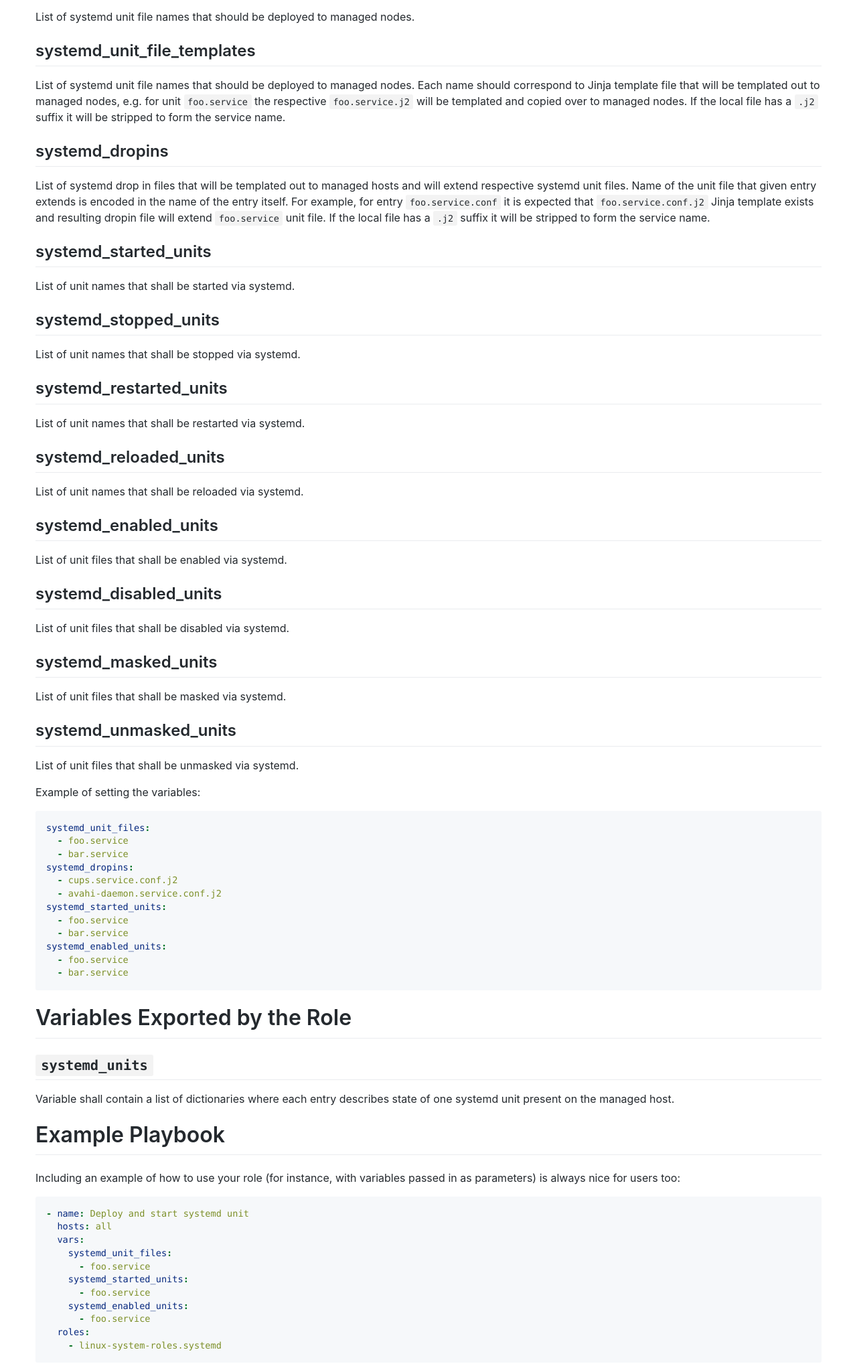
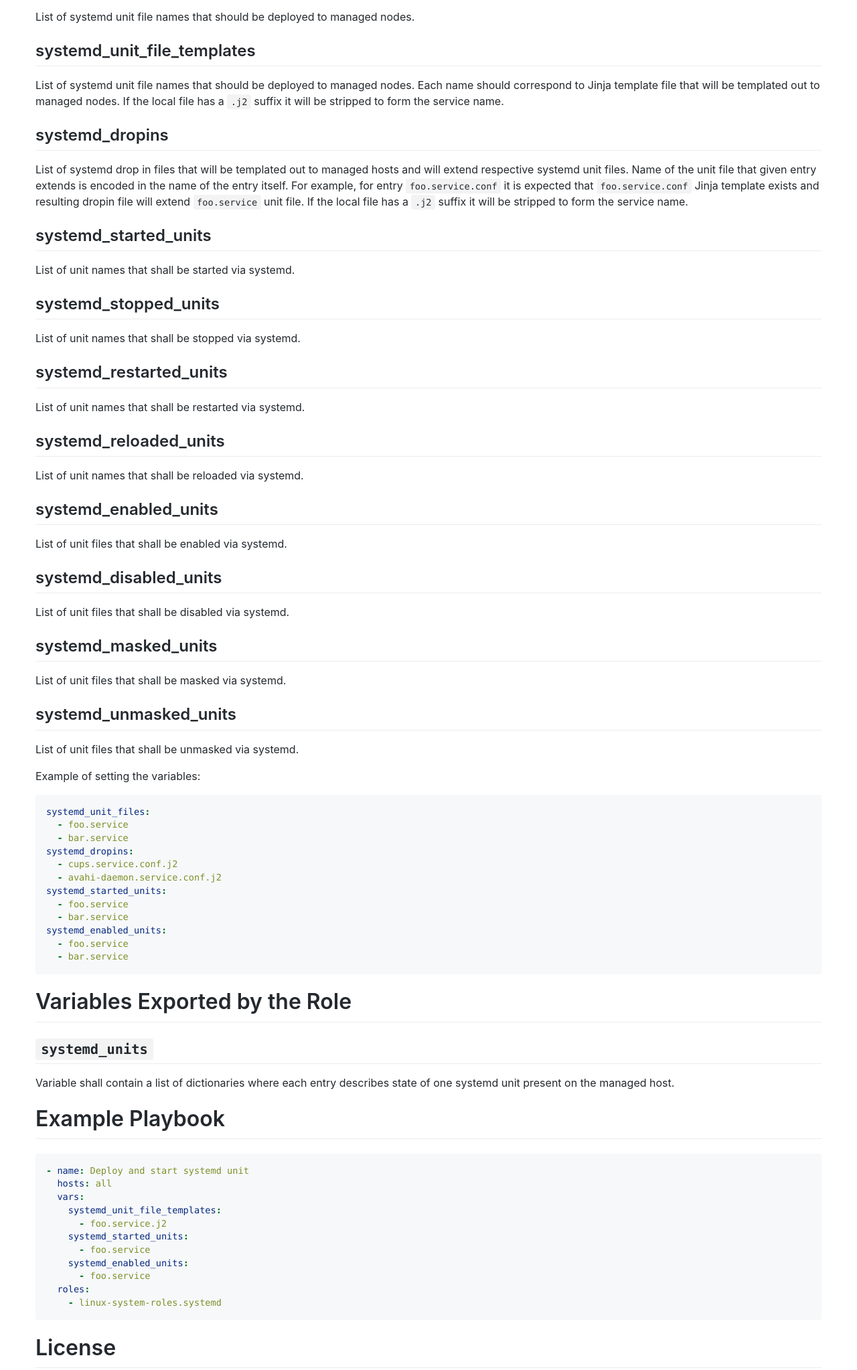
Before and after one commit to linux-system-roles/systemd, a plain HTML site: page docs/index.html in a window 1280 px wide. Shown: the part 1318-3364 px from the top of the page at 67% size. Drawn offline with Linux system fonts and the light colour scheme.

Commit message:
Update README.html for latest

```diff
--- a/docs/index.html
+++ b/docs/index.html
@@ -189,16 +189,14 @@ nodes.</p>
 <h2 id="systemd_unit_file_templates">systemd_unit_file_templates</h2>
 <p>List of systemd unit file names that should be deployed to managed
 nodes. Each name should correspond to Jinja template file that will be
-templated out to managed nodes, e.g. for unit <code>foo.service</code>
-the respective <code>foo.service.j2</code> will be templated and copied
-over to managed nodes. If the local file has a <code>.j2</code> suffix
-it will be stripped to form the service name.</p>
+templated out to managed nodes. If the local file has a <code>.j2</code>
+suffix it will be stripped to form the service name.</p>
 <h2 id="systemd_dropins">systemd_dropins</h2>
 <p>List of systemd drop in files that will be templated out to managed
 hosts and will extend respective systemd unit files. Name of the unit
 file that given entry extends is encoded in the name of the entry
 itself. For example, for entry <code>foo.service.conf</code> it is
-expected that <code>foo.service.conf.j2</code> Jinja template exists and
+expected that <code>foo.service.conf</code> Jinja template exists and
 resulting dropin file will extend <code>foo.service</code> unit file. If
 the local file has a <code>.j2</code> suffix it will be stripped to form
 the service name.</p>
@@ -238,14 +236,12 @@ Role</h1>
 <p>Variable shall contain a list of dictionaries where each entry
 describes state of one systemd unit present on the managed host.</p>
 <h1 id="example-playbook">Example Playbook</h1>
-<p>Including an example of how to use your role (for instance, with
-variables passed in as parameters) is always nice for users too:</p>
 <div class="sourceCode" id="cb2"><pre
 class="sourceCode yaml"><code class="sourceCode yaml"><span id="cb2-1"><a href="#cb2-1" aria-hidden="true" tabindex="-1"></a><span class="kw">-</span><span class="at"> </span><span class="fu">name</span><span class="kw">:</span><span class="at"> Deploy and start systemd unit</span></span>
 <span id="cb2-2"><a href="#cb2-2" aria-hidden="true" tabindex="-1"></a><span class="at">  </span><span class="fu">hosts</span><span class="kw">:</span><span class="at"> all</span></span>
 <span id="cb2-3"><a href="#cb2-3" aria-hidden="true" tabindex="-1"></a><span class="at">  </span><span class="fu">vars</span><span class="kw">:</span></span>
-<span id="cb2-4"><a href="#cb2-4" aria-hidden="true" tabindex="-1"></a><span class="at">    </span><span class="fu">systemd_unit_files</span><span class="kw">:</span></span>
-<span id="cb2-5"><a href="#cb2-5" aria-hidden="true" tabindex="-1"></a><span class="at">      </span><span class="kw">-</span><span class="at"> foo.service</span></span>
+<span id="cb2-4"><a href="#cb2-4" aria-hidden="true" tabindex="-1"></a><span class="at">    </span><span class="fu">systemd_unit_file_templates</span><span class="kw">:</span></span>
+<span id="cb2-5"><a href="#cb2-5" aria-hidden="true" tabindex="-1"></a><span class="at">      </span><span class="kw">-</span><span class="at"> foo.service.j2</span></span>
 <span id="cb2-6"><a href="#cb2-6" aria-hidden="true" tabindex="-1"></a><span class="at">    </span><span class="fu">systemd_started_units</span><span class="kw">:</span></span>
 <span id="cb2-7"><a href="#cb2-7" aria-hidden="true" tabindex="-1"></a><span class="at">      </span><span class="kw">-</span><span class="at"> foo.service</span></span>
 <span id="cb2-8"><a href="#cb2-8" aria-hidden="true" tabindex="-1"></a><span class="at">    </span><span class="fu">systemd_enabled_units</span><span class="kw">:</span></span>
```
Also changed, not shown: latest/README.html (+5 -9 lines).
